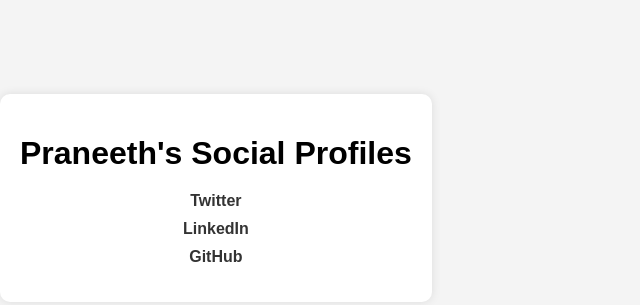
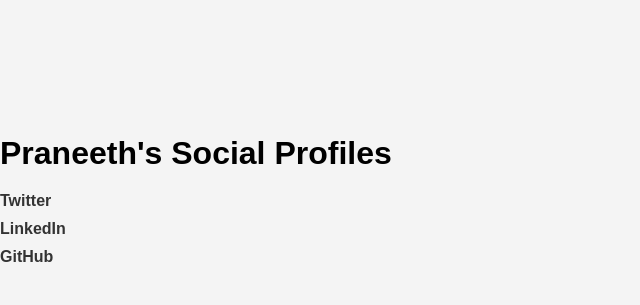
Before and after one commit to praneeth-001/Praneeth-online, a plain HTML site: page index.html in a window 1280 px wide. Shown: the part 202-507 px from the top of the page, without its empty margins (0-640 px from the left). Drawn offline with Linux system fonts and the light colour scheme.

Commit message:
Update style.css

```diff
--- a/style.css
+++ b/style.css
@@ -8,13 +8,6 @@ body {
     margin: 0;
 }
 
-.profile {
-    text-align: center;
-    background: #fff;
-    padding: 20px;
-    border-radius: 10px;
-    box-shadow: 0 0 10px rgba(0, 0, 0, 0.1);
-}
 
 .profile h1 {
     margin-bottom: 20px;
```
